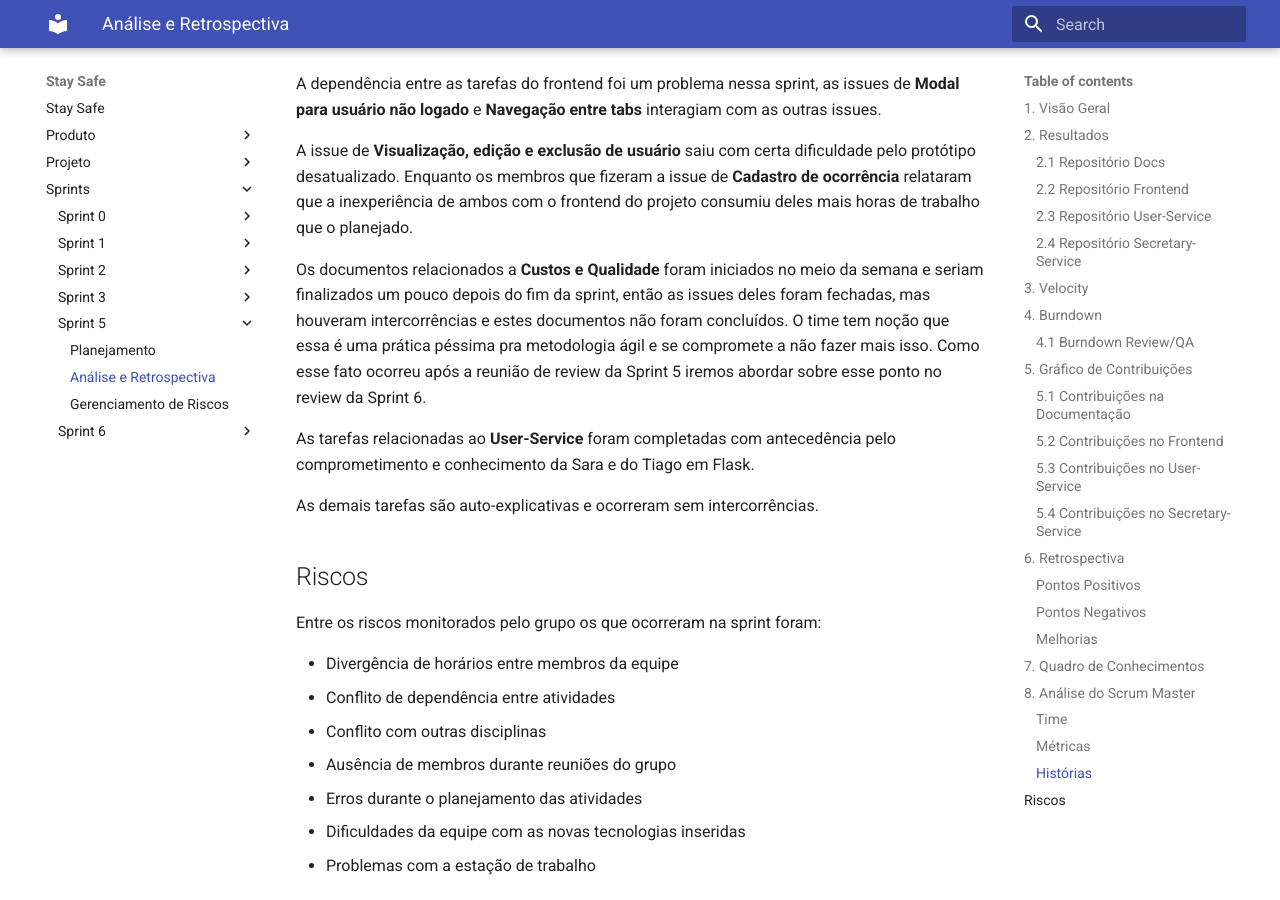
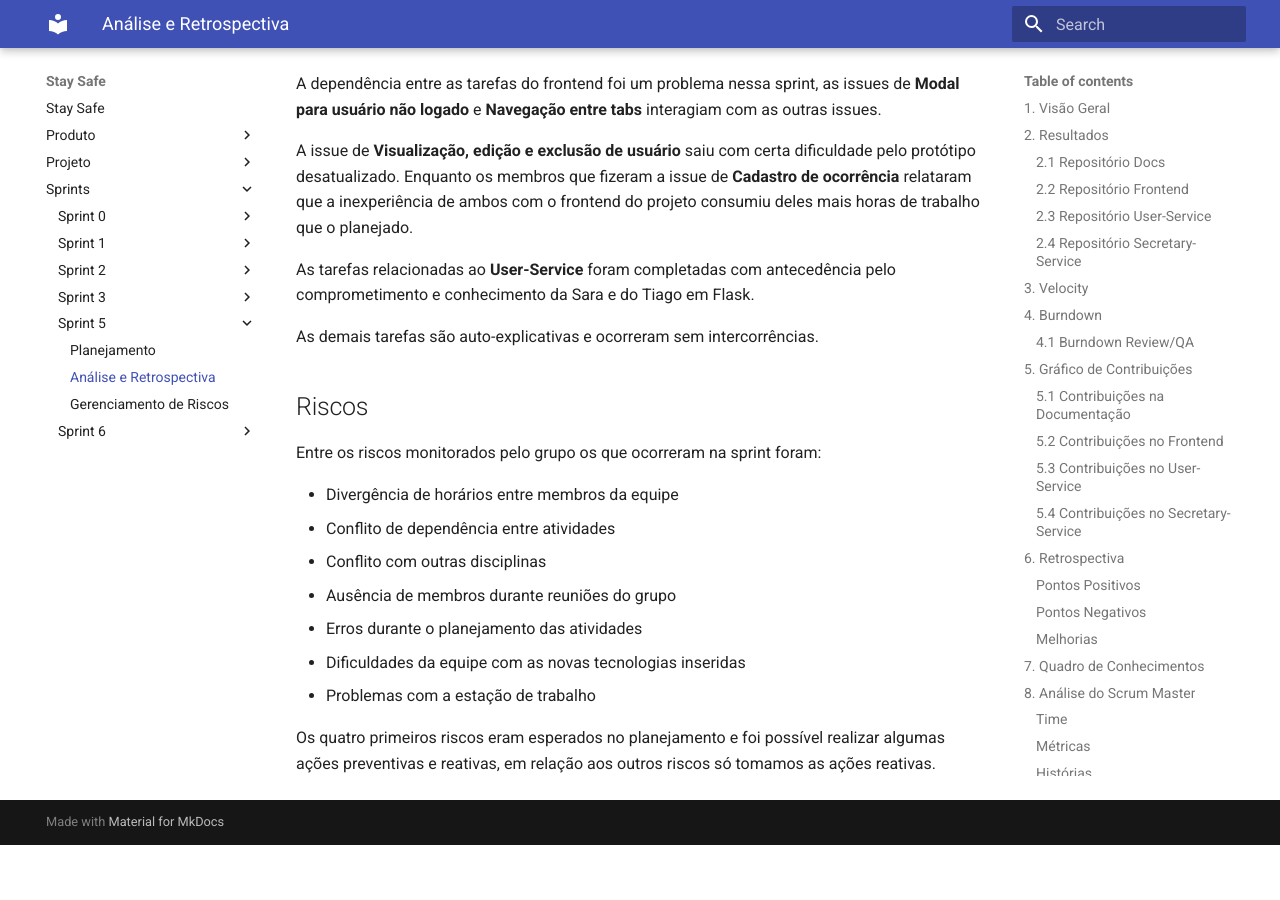
Before and after one commit to fga-eps-mds/2020.1-stay-safe-docs, an MkDocs documentation site: the page built from docs/sprints/sprint-5/sprint5-review.md, in a window 1280 px wide and 900 px high, scrolled down 8167 px. Built offline with MkDocs 1.6.1 and Material for MkDocs 9.7.7, drawn with Linux system fonts in a browser that asks for light colours; after the commit the page ends 9012 px from its top, so only the background shows below that.

Commit message:
Added sprint 5 review.

```diff
--- a/docs/sprints/sprint-5/sprint5-review.md
+++ b/docs/sprints/sprint-5/sprint5-review.md
@@ -172,8 +172,6 @@ A dependência entre as tarefas do frontend foi um problema nessa sprint, as iss
 
 A issue de **Visualização, edição e exclusão de usuário** saiu com certa dificuldade pelo protótipo desatualizado. Enquanto os membros que fizeram a issue de **Cadastro de ocorrência** relataram que a inexperiência de ambos com o frontend do projeto consumiu deles mais horas de trabalho que o planejado.
 
-Os documentos relacionados a **Custos e Qualidade** foram iniciados no meio da semana e seriam finalizados um pouco depois do fim da sprint, então as issues deles foram fechadas, mas houveram intercorrências e estes documentos não foram concluídos. O time tem noção que essa é uma prática péssima pra metodologia ágil e se compromete a não fazer mais isso. Como esse fato ocorreu após a reunião de review da Sprint 5 iremos abordar sobre esse ponto no review da Sprint 6.
-
 As tarefas relacionadas ao **User-Service** foram completadas com antecedência pelo comprometimento e conhecimento da Sara e do Tiago em Flask.
 
 As demais tarefas são auto-explicativas e ocorreram sem intercorrências.
```
